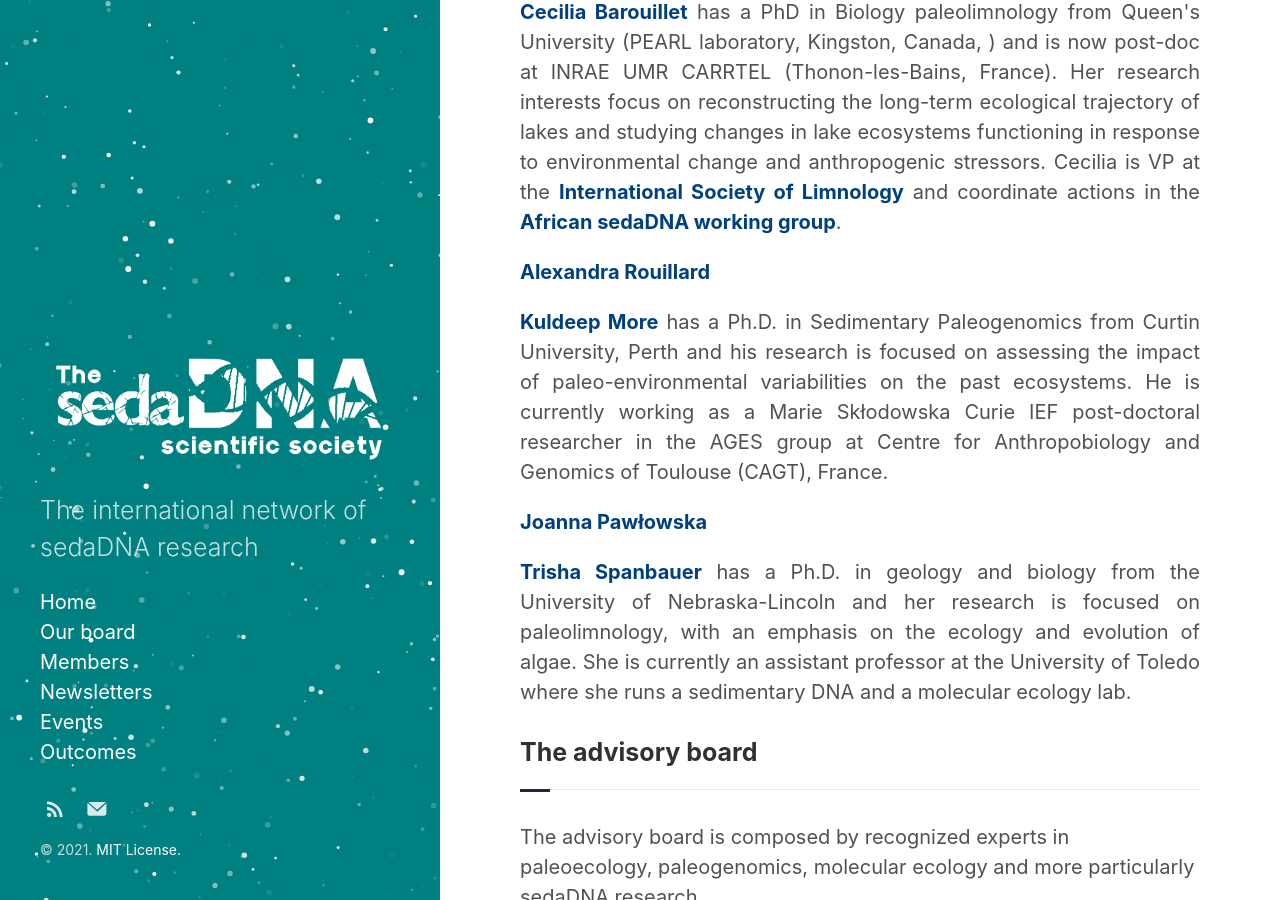
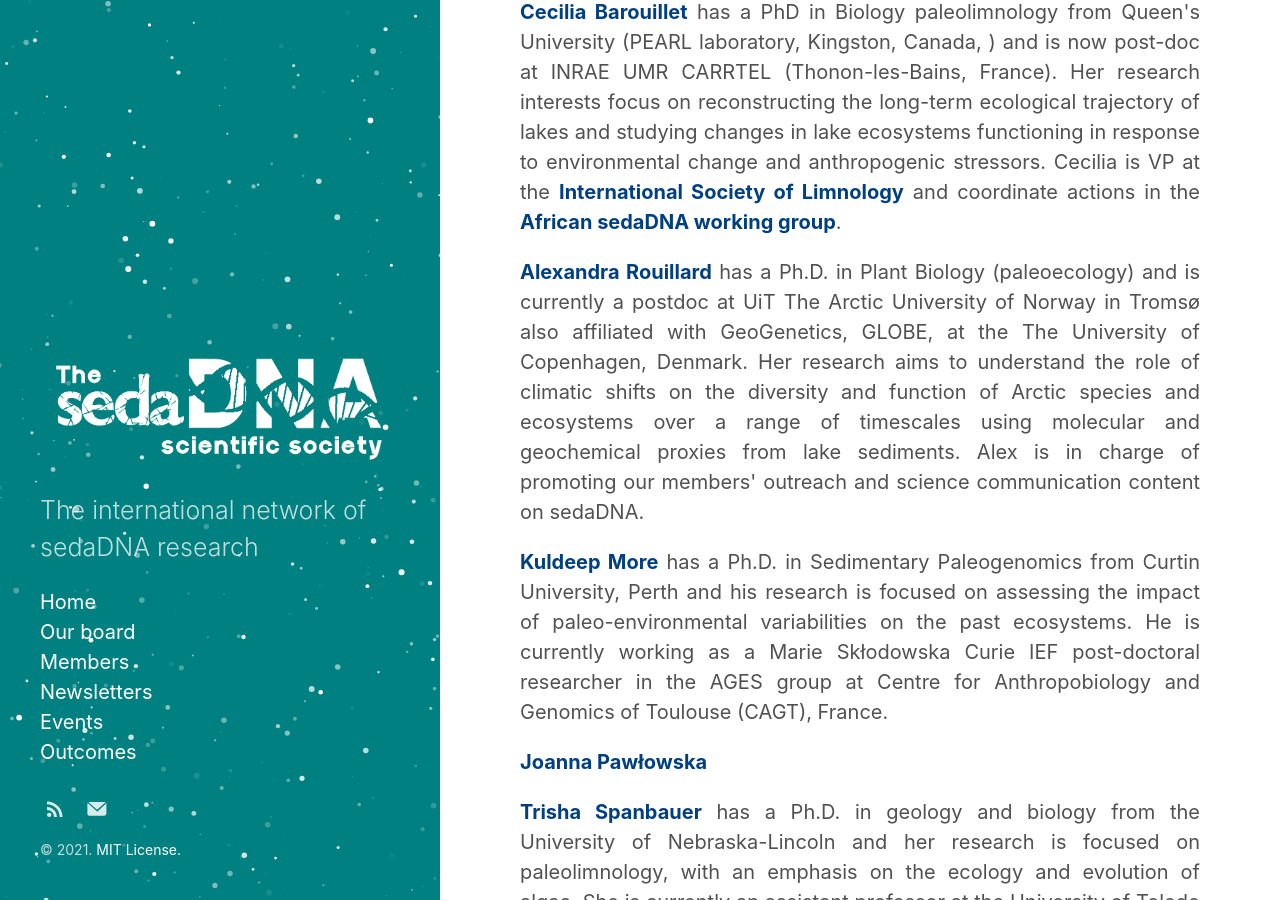
Before and after one commit to sedadna/sedadna.github.io, a Jekyll site: the page built from category/board.md, in a window 1280 px wide and 900 px high, scrolled down 1297 px. Built offline with Jekyll 4.4.1, drawn with Linux system fonts in a browser that asks for light colours.

Commit message:
Update board.md

```diff
--- a/category/board.md
+++ b/category/board.md
@@ -88,7 +88,7 @@ Title: Our board
 </div>
 
 <div class="section Alex">
-<p>  <a href="https://globe.ku.dk/staff-list/?pure=en/persons/549109" target="_blank"><b>Alexandra Rouillard</b></a> </p>
+<p>  <a href="https://globe.ku.dk/staff-list/?pure=en/persons/549109" target="_blank"><b>Alexandra Rouillard</b></a> has a Ph.D. in Plant Biology (paleoecology) and is currently a postdoc at UiT The Arctic University of Norway in Tromsø also affiliated with GeoGenetics, GLOBE, at the The University of Copenhagen, Denmark. Her research aims to understand the role of climatic shifts on the diversity and function of Arctic species and ecosystems over a range of timescales using molecular and geochemical proxies from lake sediments. Alex is in charge of promoting our members' outreach and science communication content on sedaDNA.</p>
 </div>
 
 <div class="section Kuldeep">
```
